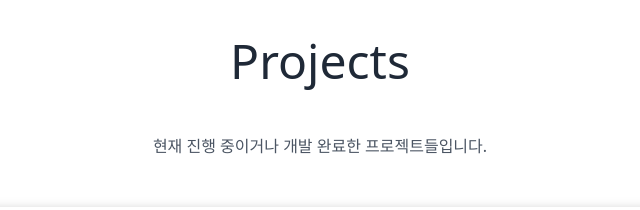
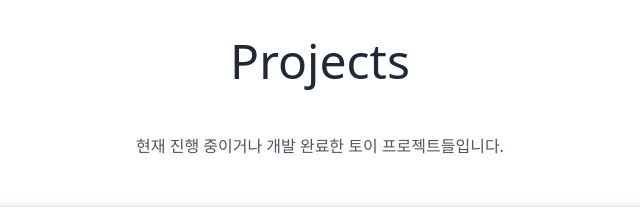
Before and after one commit to guamegi/the-bunker, a website built with webpack: page index.html in a window 1280 px wide. Shown: the part 2419-2629 px from the top of the page, 320-960 px from the left. Built offline with nearby package versions, Linux system fonts and the light colour scheme; files whose address does not match are found by name.

Commit message:
본문 텍스트 수정

```diff
--- a/index.html
+++ b/index.html
@@ -230,7 +230,7 @@
           <p
             class="mb-6 text-gray-600 mx-auto max-w-lg text-center leading-relaxed"
           >
-            현재 진행 중이거나 개발 완료한 프로젝트들입니다.
+            현재 진행 중이거나 개발 완료한 토이 프로젝트들입니다.
           </p>
         </div>
 
```
